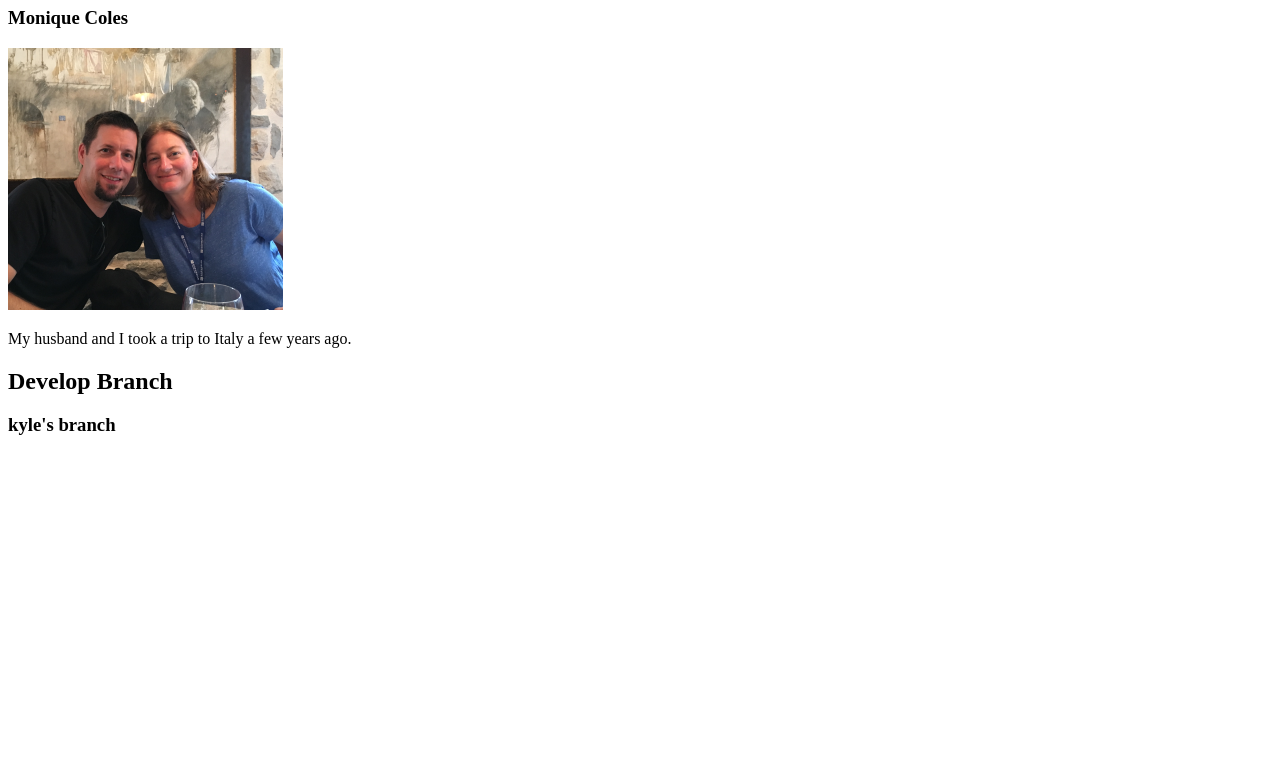
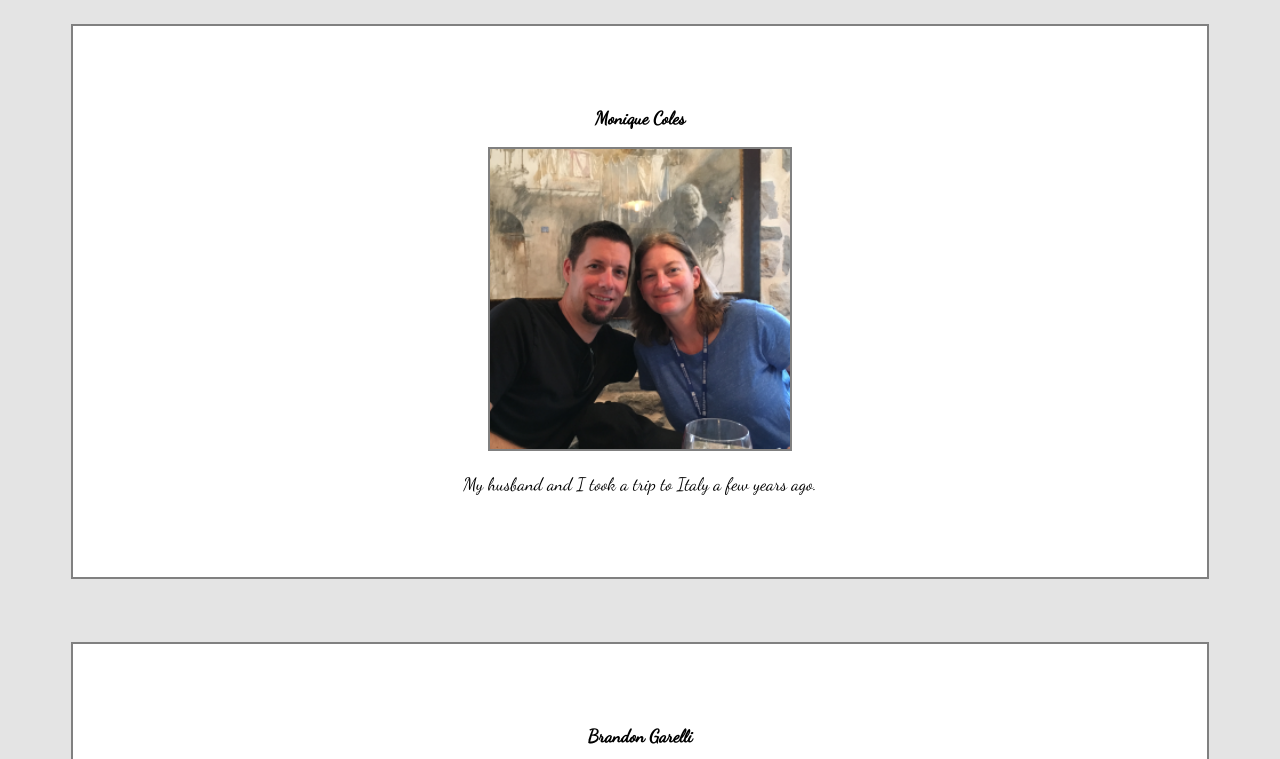
Before and after one commit to Kyleofclouds/teamGit, a plain HTML site: page index.html in a window 1280 px wide. Shown: the part 73-832 px from the top of the page. Before the commit the page ends 800 px from the top, so only its background shows below. Drawn offline with Linux system fonts and the light colour scheme.

Commit message:
added css styling and brandon profile info

```diff
--- a/index.html
+++ b/index.html
@@ -3,16 +3,24 @@
 
 <head>
     <meta charset="UTF-8">
+    <link rel="stylesheet" href="style.css">
+    <link href="https://fonts.googleapis.com/css2?family=Dancing+Script&display=swap" rel="stylesheet">
     <meta name="viewport" content="width=device-width, initial-scale=1.0">
     <title>Document</title>
 </head>
 
-<body>
-    <h1>Master Branch</h1>
-    <h3>Monique Coles</h3>
-    <img src="assets/smallItaly.png" alt="">
-    <p>My husband and I took a trip to Italy a few years ago.</p>
-    <h2>Develop Branch</h2>
+<body style="background-color:rgb(228, 228, 228);">
+    <h1 class="fun" style="text-align: center;">Awesome Possums</h1>
+    <div class="test">
+        <h3 class="fun">Monique Coles</h3>
+        <img class="square"src="assets/smallItaly.png" alt="Monique">
+        <p class="fun">My husband and I took a trip to Italy a few years ago.</p>
+    </div>
+    <div class="test">
+        <h3 class="fun">Brandon Garelli</h3>
+        <img class="square" src="assets/20150403_202720709_iOS.jpg" alt="Brandon">
+        <p class="fun">I solve problems.</p>
+    </div>
     <h3>kyle's branch</h3>
 </body>
 
--- /dev/null
+++ b/style.css
@@ -0,0 +1,25 @@
+.test
+{
+    margin:5%;
+    border:2px solid gray;
+    padding:5%;
+    text-align:center;
+    background-color:white;
+}
+
+.square
+{
+    height:300px;
+    width:300px;
+    object-fit:cover;
+    margin-left: auto;
+    margin-right: auto;
+    border:2px solid gray;
+}
+
+.fun
+{
+    font:italic;
+    font-family: 'Dancing Script', cursive;
+    font-size: large;
+}
```
